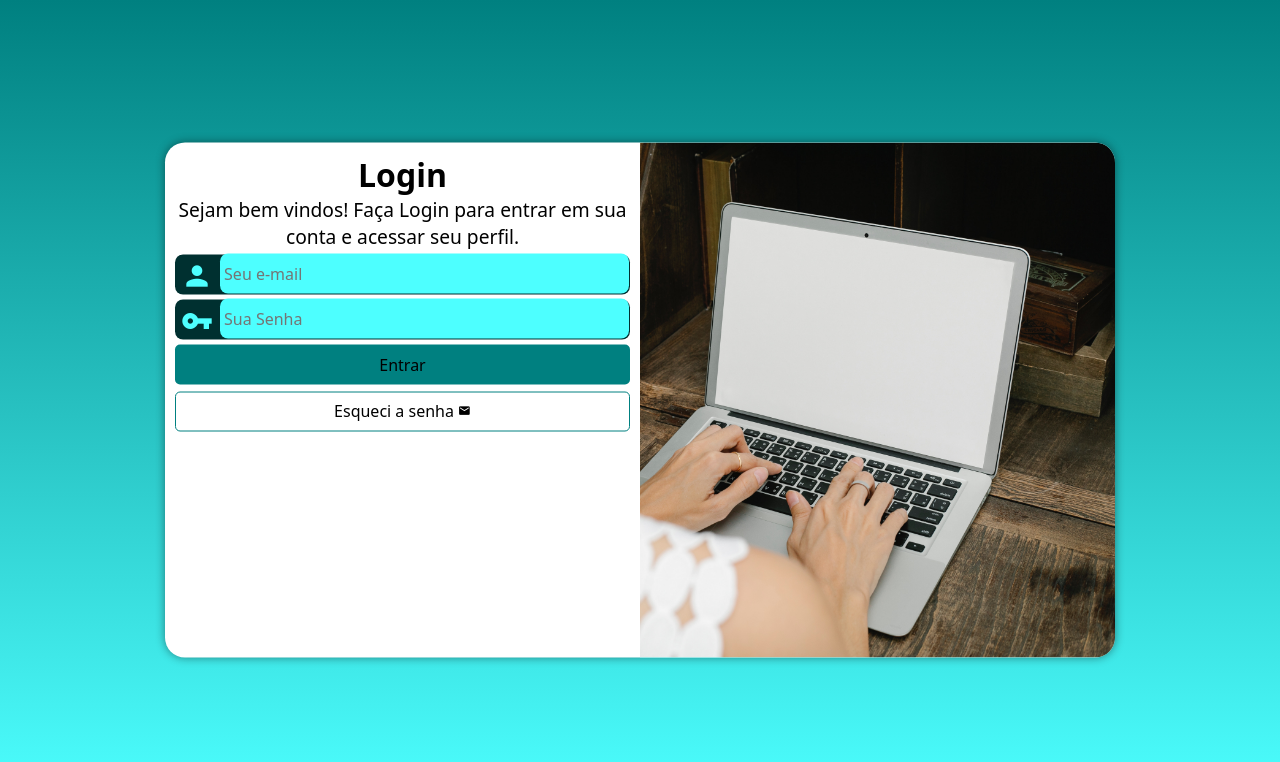
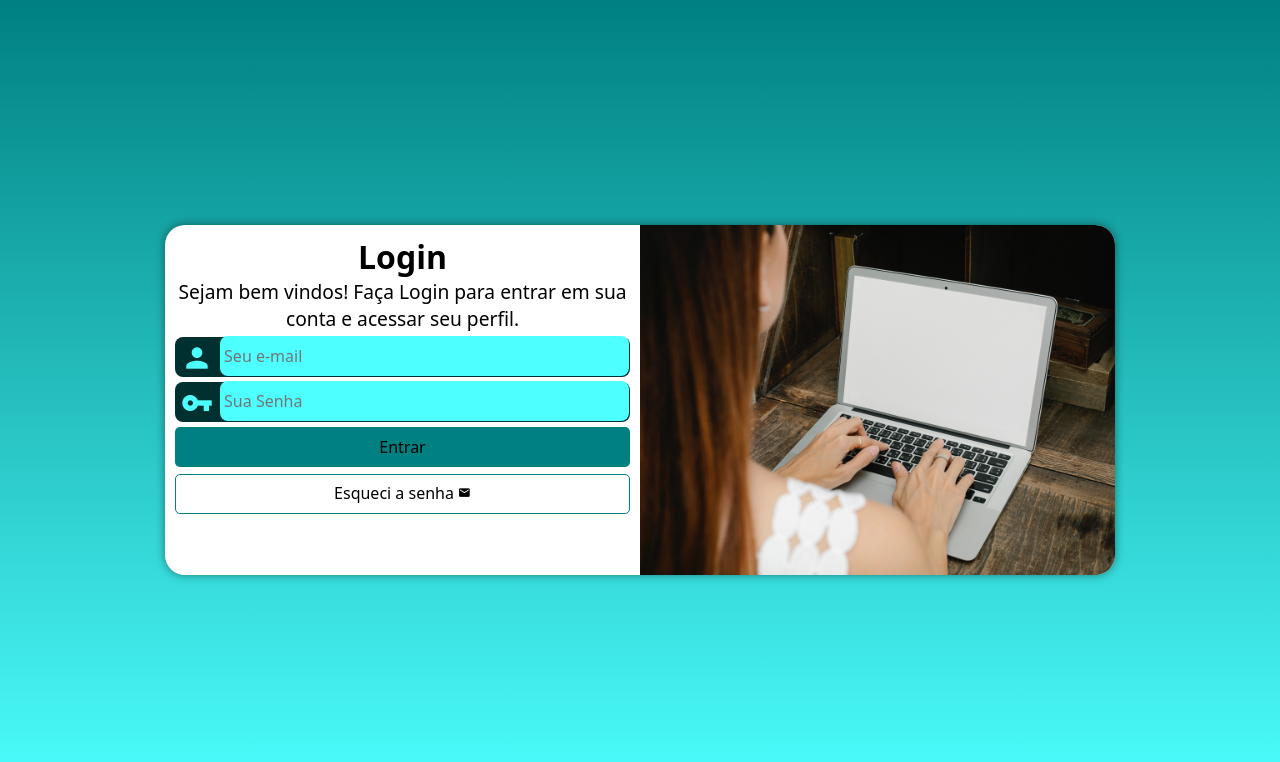
Before and after one commit to Alanfbrum/login, a PHP site: page / in a window 1280 px wide. Shown: the top 762 px of the page. Run offline with PHP 8.4, Linux system fonts and the light colour scheme.

Commit message:
Update mediaquery.css

```diff
--- a/estilos/mediaquery.css
+++ b/estilos/mediaquery.css
@@ -8,6 +8,7 @@
 
     section#login {
         width: 80vw;
+        height: 280px;
     }
 
     section#login > div#imagem {
@@ -32,6 +33,7 @@
 
     section#login {
         width: 950px;
+        height: 350px;
     }
 
     section#login > div#imagem {
```
